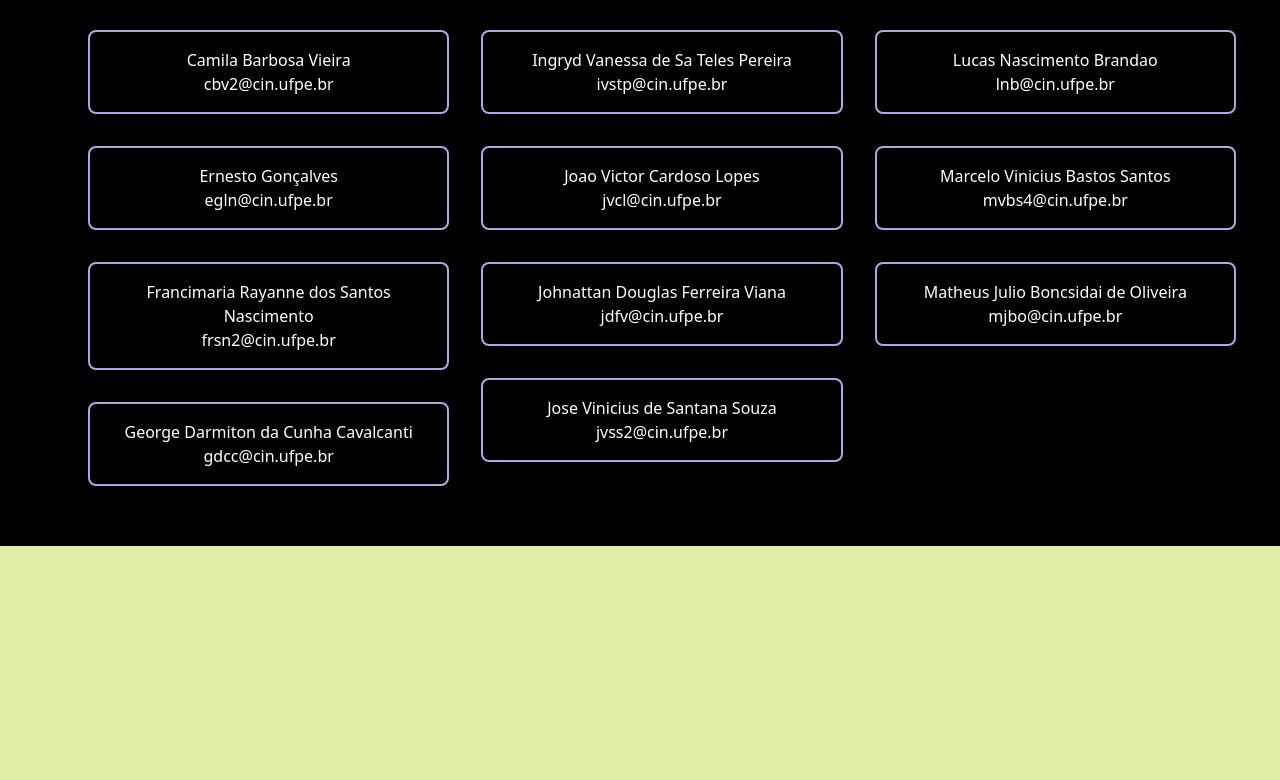
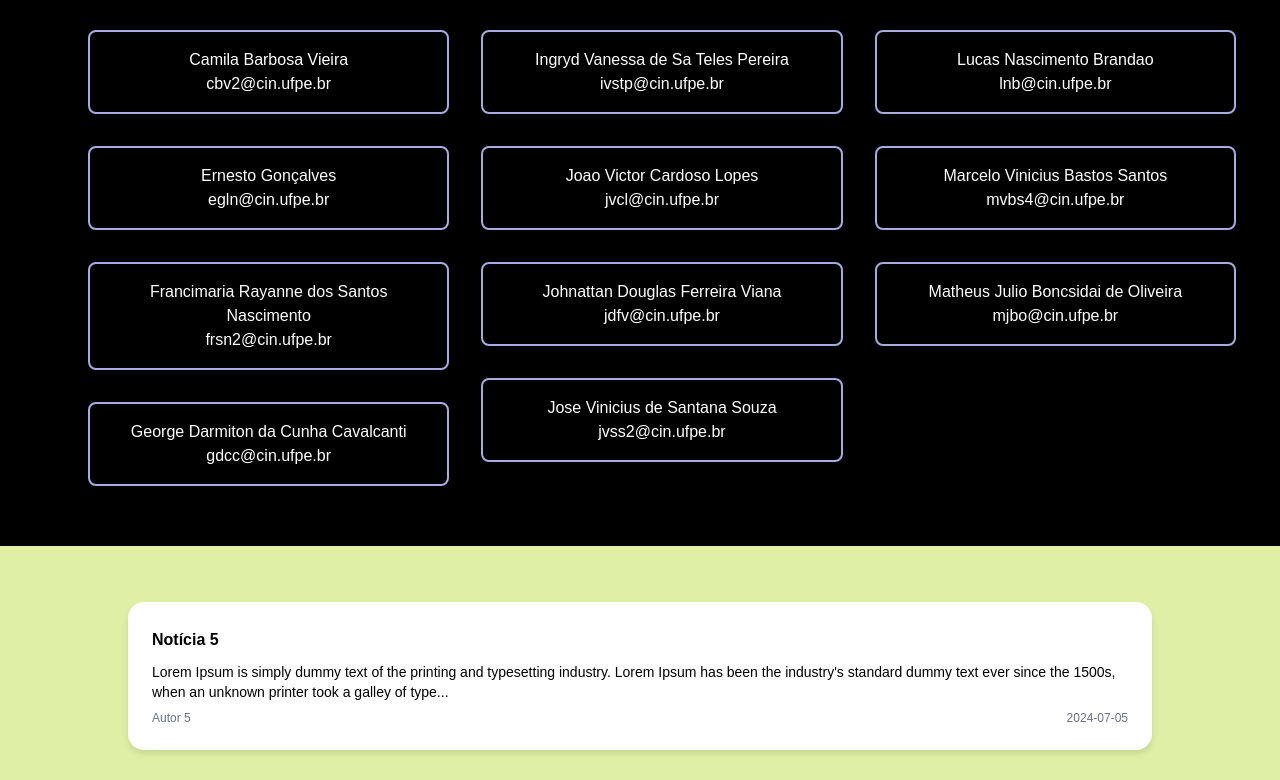
Before and after one commit to codesgroup/codesgroup.github.io, a React (Create React App) app: page / in a window 1280 px wide. Shown: the part 2004-2784 px from the top of the page. Built offline with nearby package versions, Linux system fonts and the light colour scheme.

Commit message:
ajustes na pagina de noticias

```diff
--- /dev/null
+++ b/public/noticias.json
@@ -0,0 +1,32 @@
+[
+    {
+      "title": "Notícia 1",
+      "author": "Autor 1",
+      "text": "Lorem Ipsum is simply dummy text of the printing and typesetting industry. Lorem Ipsum has been the industry's standard dummy text ever since the 1500s, when an unknown printer took a galley of type...",
+      "date": "2024-07-01"
+    },
+    {
+      "title": "Notícia 2",
+      "author": "Autor 2",
+      "text": "Lorem Ipsum is simply dummy text of the printing and typesetting industry. Lorem Ipsum has been the industry's standard dummy text ever since the 1500s, when an unknown printer took a galley of type...",
+      "date": "2024-07-02"
+    },
+    {
+      "title": "Notícia 3",
+      "author": "Autor 3",
+      "text": "Lorem Ipsum is simply dummy text of the printing and typesetting industry. Lorem Ipsum has been the industry's standard dummy text ever since the 1500s, when an unknown printer took a galley of type...",
+      "date": "2024-07-03"
+    },
+    {
+      "title": "Notícia 4",
+      "author": "Autor 4",
+      "text": "Lorem Ipsum is simply dummy text of the printing and typesetting industry. Lorem Ipsum has been the industry's standard dummy text ever since the 1500s, when an unknown printer took a galley of type...",
+      "date": "2024-07-04"
+    },
+    {
+      "title": "Notícia 5",
+      "author": "Autor 5",
+      "text": "Lorem Ipsum is simply dummy text of the printing and typesetting industry. Lorem Ipsum has been the industry's standard dummy text ever since the 1500s, when an unknown printer took a galley of type...",
+      "date": "2024-07-05"
+    }
+  ]
--- a/src/components/Noticia.jsx
+++ b/src/components/Noticia.jsx
@@ -1,12 +1,15 @@
 import React from 'react';
 
-const Noticia = ({ title, text }) => {
+const Noticia = ({ title, author, text, date }) => {
   return (
-    <div className="bg-white rounded-2xl shadow-md overflow-hidden w-[359px] h-[359px] m-4 transform transition-transform duration-300 hover:scale-110">
-      <div className="bg-gray-300 h-2/3 rounded-t-2xl"></div>
-      <div className="p-4 h-1/3 flex flex-col justify-between">
-        <h2 className="text-lg font-semibold text-black text-base mb-2 truncate">{title}</h2>
-        <p className="text-black text-sm truncate font-normal pb-8 ">{text}</p>
+    <div className="bg-white rounded-2xl shadow-md overflow-hidden w-full max-w-4xl m-4 transform transition-transform duration-300 hover:scale-105 p-6">
+      <div className="h-full flex flex-col justify-between">
+        <h2 className="text-lg font-semibold text-black text-base mb-2">{title}</h2>
+        <p className="text-black text-sm font-normal mb-2">{text}</p>
+        <div className="flex justify-between items-center">
+          <p className="text-gray-500 text-xs">{author}</p>
+          <p className="text-gray-500 text-xs">{date}</p>
+        </div>
       </div>
     </div>
   );
--- a/src/components/Noticias.jsx
+++ b/src/components/Noticias.jsx
@@ -1,69 +1,44 @@
-// src/Noticias.js
-import React, { useRef } from 'react';
+import React, { useState, useEffect } from 'react';
 import Noticia from './Noticia';
 import './noticias.css';
 
 const Noticias = () => {
-  const containerRef = useRef(null);
+  const [noticias, setNoticias] = useState([]);
 
-  const scrollLeft = () => {
-    if (containerRef.current) {
-      containerRef.current.scrollBy({ left: -359, behavior: 'smooth' });
-    }
-  };
+  useEffect(() => {
+    const fetchData = async () => {
+      try {
+        const response = await fetch('/noticias.json');
+        if (!response.ok) {
+          throw new Error('Network response was not ok');
+        }
+        const data = await response.json();
+        console.log('JSON Data:', data); // Log the JSON data to the console
+        const sortedData = data.sort((a, b) => new Date(b.date) - new Date(a.date));
+        setNoticias(sortedData.slice(0, 4));
+      } catch (error) {
+        console.error('Error fetching the noticias:', error);
+      }
+    };
 
-  const scrollRight = () => {
-    if (containerRef.current) {
-      containerRef.current.scrollBy({ left: 359, behavior: 'smooth' });
-    }
-  };
+    fetchData();
+  }, []);
 
   return (
-    <div id='noticias' className="relative py-10 min-h-[105vh] flex items-center" style={{ backgroundColor: '#DFEFA6' }}>
-      <div className="max-w-screen-2xl mx-auto overflow-x-auto whitespace-nowrap scrollbar-hide pl-10 pr-10" ref={containerRef}>
-        <div className="inline-block">
+    <div id='noticias' className="py-10 min-h-[105vh] flex flex-col items-center" style={{ backgroundColor: '#DFEFA6' }}>
+      {noticias.length > 0 ? (
+        noticias.map((noticia, index) => (
           <Noticia
-            title="Notícia 1"
-            text="Lorem Ipsum is simply dummy text of the printing and typesetting industry. Lorem Ipsum has been the industry's standard dummy text ever since the 1500s, when an unknown printer took a galley of type..."
+            key={index}
+            title={noticia.title}
+            author={noticia.author}
+            text={noticia.text}
+            date={noticia.date}
           />
-        </div>
-        <div className="inline-block">
-          <Noticia
-            title="Notícia 2"
-            text="Lorem Ipsum is simply dummy text of the printing and typesetting industry. Lorem Ipsum has been the industry's standard dummy text ever since the 1500s, when an unknown printer took a galley of type..."
-          />
-        </div>
-        <div className="inline-block">
-          <Noticia
-            title="Notícia 3"
-            text="Lorem Ipsum is simply dummy text of the printing and typesetting industry. Lorem Ipsum has been the industry's standard dummy text ever since the 1500s, when an unknown printer took a galley of type..."
-          />
-        </div>
-        <div className="inline-block">
-          <Noticia
-            title="Notícia 4"
-            text="Lorem Ipsum is simply dummy text of the printing and typesetting industry. Lorem Ipsum has been the industry's standard dummy text ever since the 1500s, when an unknown printer took a galley of type..."
-          />
-        </div>
-        <div className="inline-block">
-          <Noticia
-            title="Notícia 5"
-            text="Lorem Ipsum is simply dummy text of the printing and typesetting industry. Lorem Ipsum has been the industry's standard dummy text ever since the 1500s, when an unknown printer took a galley of type..."
-          />
-        </div>
-      </div>
-      <button
-        className="scroll-button scroll-button-left"
-        onClick={scrollLeft}
-      >
-        &lt;
-      </button>
-      <button
-        className="scroll-button scroll-button-right"
-        onClick={scrollRight}
-      >
-        &gt;
-      </button>
+        ))
+      ) : (
+        <p>Loading noticias...</p>
+      )}
     </div>
   );
 };
--- a/src/components/noticias.css
+++ b/src/components/noticias.css
@@ -1,33 +1,115 @@
 /* src/noticias.css */
-.scrollbar-hide::-webkit-scrollbar {
-    display: none;
+body {
+  margin: 0;
+  font-family: Arial, sans-serif;
 }
 
-  .scrollbar-hide {
-    -ms-overflow-style: none;
-    scrollbar-width: none;
+#noticias {
+  background-color: #DFEFA6;
 }
 
-  .scroll-button {
-    position: absolute;
-    top: 50%;
-    transform: translateY(-50%);
-    background-color: #4a5568; /* bg-gray-800 */
-    color: white;
-    padding: 0.5rem;
-    border-radius: 9999px; /* rounded-full */
-    opacity: 0;
-    transition: opacity 0.3s;
+.bg-white {
+  background-color: white;
 }
 
-  .scroll-button:hover {
-    opacity: 1;
+.rounded-2xl {
+  border-radius: 1rem;
 }
 
-  .scroll-button-left {
-    left: 0;
+.shadow-md {
+  box-shadow: 0 4px 6px rgba(0, 0, 0, 0.1);
 }
 
-  .scroll-button-right {
-    right: 0;
+.overflow-hidden {
+  overflow: hidden;
 }
+
+.w-full {
+  width: 100%;
+}
+
+.max-w-4xl {
+  max-width: 64rem;
+}
+
+.m-4 {
+  margin: 1rem;
+}
+
+.transform {
+  transition: transform 0.3s;
+}
+
+.transition-transform {
+  transition: transform 0.3s;
+}
+
+.duration-300 {
+  transition-duration: 300ms;
+}
+
+.hover\:scale-105:hover {
+  transform: scale(1.05);
+}
+
+.p-6 {
+  padding: 1.5rem;
+}
+
+.h-full {
+  height: 100%;
+}
+
+.flex {
+  display: flex;
+}
+
+.flex-col {
+  flex-direction: column;
+}
+
+.justify-between {
+  justify-content: space-between;
+}
+
+.text-lg {
+  font-size: 1.125rem;
+}
+
+.font-semibold {
+  font-weight: 600;
+}
+
+.text-black {
+  color: black;
+}
+
+.text-base {
+  font-size: 1rem;
+}
+
+.mb-2 {
+  margin-bottom: 0.5rem;
+}
+
+.text-sm {
+  font-size: 0.875rem;
+}
+
+.font-normal {
+  font-weight: 400;
+}
+
+.text-gray-500 {
+  color: #6B7280;
+}
+
+.text-xs {
+  font-size: 0.75rem;
+}
+
+.flex.justify-between.items-center {
+  display: flex;
+  justify-content: space-between;
+  align-items: center;
+}
```
Lines whose indentation alone changed are shown as unchanged.
